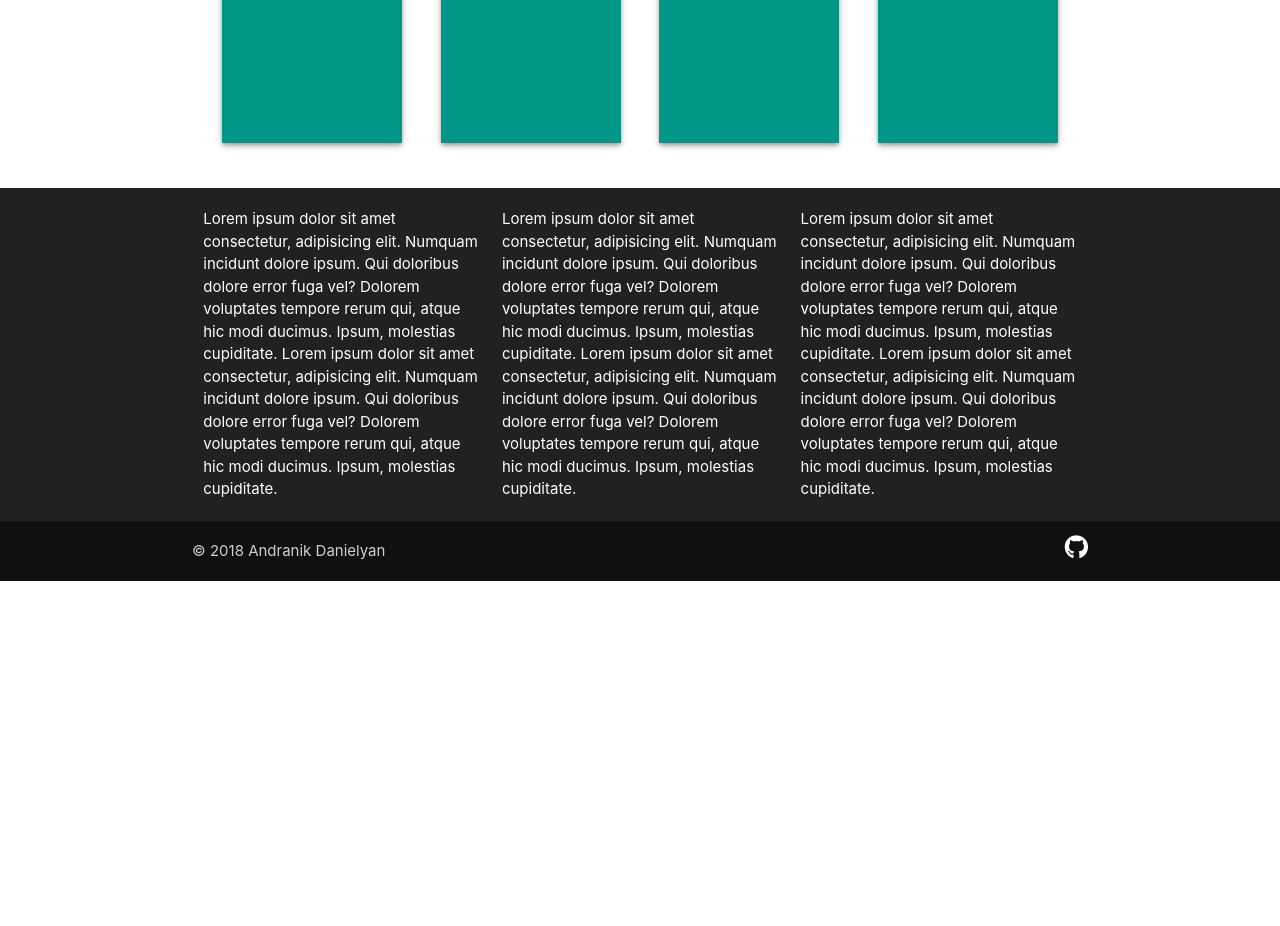
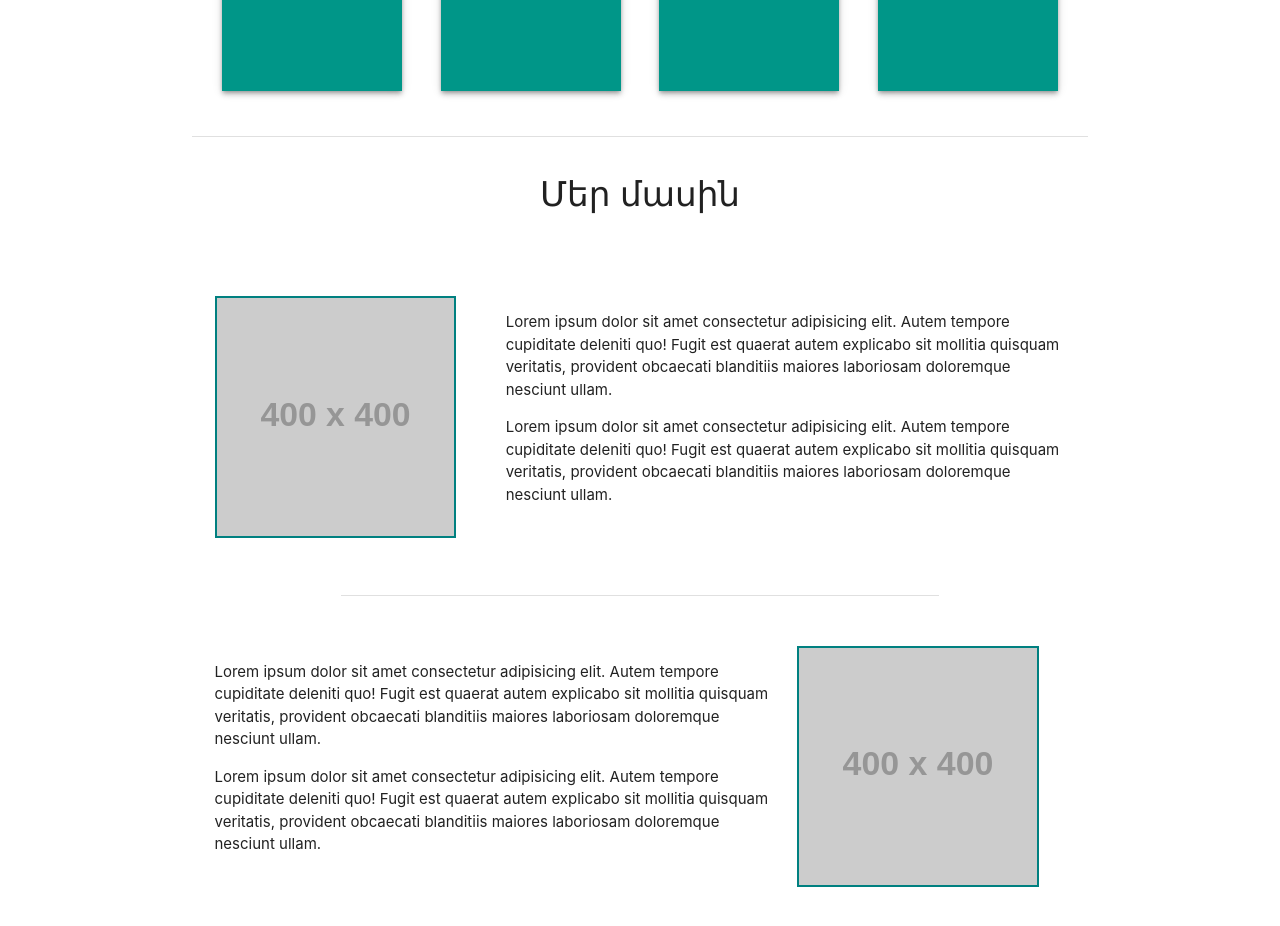
Before and after one commit to DanielyanAndranik/angular-front, an Angular app: page / in a window 1280 px wide. Shown: the part 2600-3526 px from the top of the page. Before the commit the page ends 3181 px from the top, so only its background shows below. Built offline with nearby package versions, Linux system fonts and the light colour scheme.

Commit message:
update main

```diff
--- a/src/app/main/main.component.css
+++ b/src/app/main/main.component.css
@@ -54,3 +54,8 @@ h1.header{
     height: 240px;
     margin: 10px;
 }
+
+.image-text
+        {
+            margin: 50px 0;
+        }
--- a/src/app/main/main.component.html
+++ b/src/app/main/main.component.html
@@ -26,17 +26,6 @@
     </div>
 
     <div class="container">
-
-<div class="divider"></div>
-
-<div class="section"  id="about">
-  <div class="row">
-    <div class="col s12">
-
-              </div>
-  </div>
-</div>
-
 
         <div class="section" id="books">
 
@@ -114,5 +103,53 @@
                         </div>
         </div>
 
+
+        <div class="divider"></div>
+
+        <div class="section"  id="about">
+            <div class="row">
+                <div class="col s12">
+
+                    <div class="row">
+                        <div class="col s12">
+
+                            <h4 class="header center-align">Մեր մասին</h4>
+
+                        </div>
+                    </div>
+
+                    <div class="row">
+
+                        <div class="col s12 image-text">
+
+                            <div class="col s4 left">
+                                <img src="https://via.placeholder.com/400" alt="" width="90%" height="90%" style="border: 2px solid teal">
+                            </div>
+                            <div class="col s8 right">
+                                <p>Lorem ipsum dolor sit amet consectetur adipisicing elit. Autem tempore cupiditate deleniti quo! Fugit est quaerat autem explicabo sit mollitia quisquam veritatis, provident obcaecati blanditiis maiores laboriosam doloremque nesciunt ullam.</p>
+                                <p>Lorem ipsum dolor sit amet consectetur adipisicing elit. Autem tempore cupiditate deleniti quo! Fugit est quaerat autem explicabo sit mollitia quisquam veritatis, provident obcaecati blanditiis maiores laboriosam doloremque nesciunt ullam.</p>
+                            </div>
+
+                        </div>
+
+                        <div class="divider col s8 offset-s2"></div>
+
+                        <div class="col s12 image-text">
+                                <div class="col s4 right">
+                                    <img src="https://via.placeholder.com/400" alt="" width="90%" height="90%" style="border: 2px solid teal">
+                                </div>
+                                <div class="col s8 left">
+                                    <p>Lorem ipsum dolor sit amet consectetur adipisicing elit. Autem tempore cupiditate deleniti quo! Fugit est quaerat autem explicabo sit mollitia quisquam veritatis, provident obcaecati blanditiis maiores laboriosam doloremque nesciunt ullam.</p>
+                                    <p>Lorem ipsum dolor sit amet consectetur adipisicing elit. Autem tempore cupiditate deleniti quo! Fugit est quaerat autem explicabo sit mollitia quisquam veritatis, provident obcaecati blanditiis maiores laboriosam doloremque nesciunt ullam.</p>
+                                </div>
+                        </div>
+
+                    </div>
+
+                </div>
+            </div>
+        </div>
+
+
     </div>
 </main>
```
Lines whose indentation alone changed are shown as unchanged.
